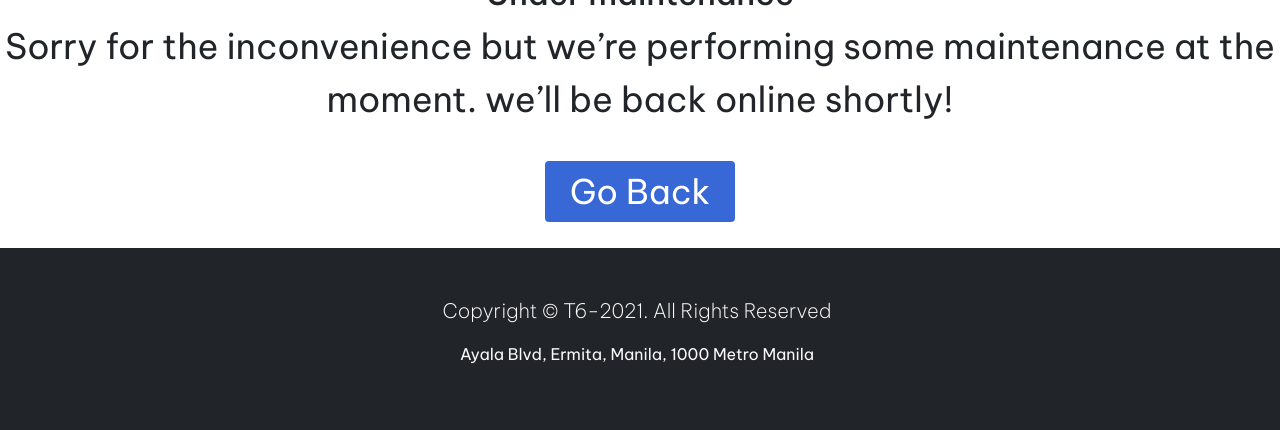
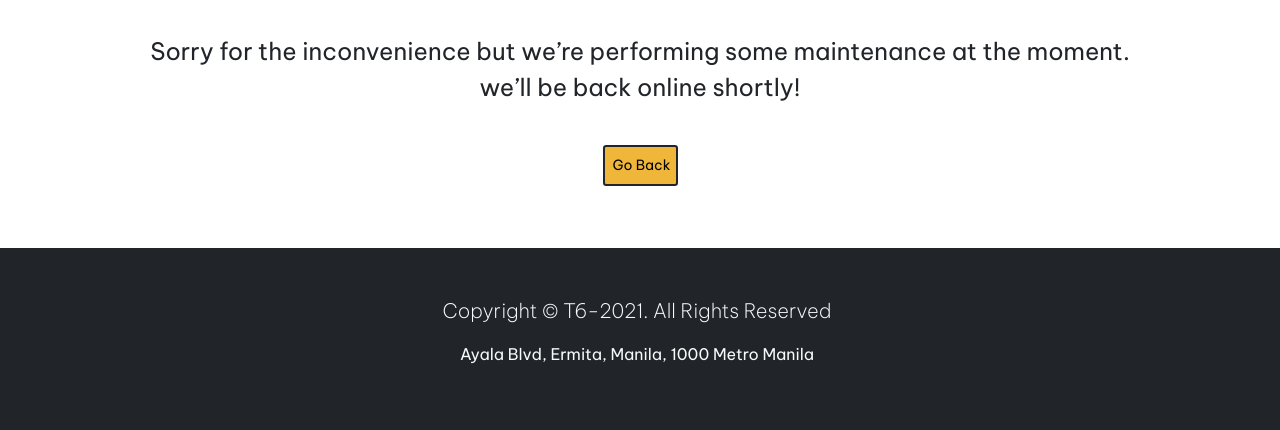
Before and after one commit to kaid0011/Team06_BSCS3AB, a CodeIgniter app: page /Team06_BSCS3AB/supportteam/bugreport in a window 1280 px wide. Shown: the part 438-868 px from the top of the page. Run offline with CodeIgniter, Linux system fonts and the light colour scheme; some libraries are stand-ins or nearby versions; some web fonts are replaced.

Commit message:
New Updates 2/2

```diff
--- a/application/views/pages/reportuser/reportUserPublicNB.php
+++ b/application/views/pages/reportuser/reportUserPublicNB.php
@@ -40,7 +40,7 @@
                     <!-- By report -->
                         <div class="mb-3">
                             <label class="form-check-label" for="exampleCheck1">
-                                <p class="text-muted"> Report Ticket will be checked by the support team.<br>It may take a few days. Thank you for your understanding. <br><a href="<?=base_url('registration/termsofservice')?>" class="text-reset"> Terms of Service </a> and <a href="<?=base_url('registration/privacypolicy')?>" class="text-reset">Privacy Policy</a> </p>
+                                <p class="text-muted"> Report Ticket will be checked by the support team.<br>It may take a few days. Thank you for your understanding.<br><a href="<?=base_url('registration/termsofservice')?>" class="text-reset"> Terms of Service </a> and <a href="<?=base_url('registration/privacypolicy')?>" class="text-reset">Privacy Policy</a> </p>
                             </label>
                   <!-- Report Button -->
                   <div class="col-md d-flex justify-content-end align-items-center">
--- a/application/views/pages/supportteam/bugreport.php
+++ b/application/views/pages/supportteam/bugreport.php
@@ -2,18 +2,10 @@
         <img src="<?=base_url('assets/images/registration/mainte.png')?>"style="height: 300px;
       width: 400px;">
         <h2>Under maintenance</h2>
-        <p style=" font-size: 35px;padding-bottom: 20px;">
+        <p class="p-4 px-5"style=" font-size: 24px;padding-bottom: 20px;">
         Sorry for the inconvenience but we’re performing some maintenance at the moment.
-            we’ll be back online shortly!</p>
-        <a href="<?= base_url('supportteam') ?>"style=" background: #3867d6;
-      border-radius:4px;
-      outline: none;
-      border: 0px;
-      color: #fff;
-      font-size: 34px;
-      cursor: pointer;
-      text-decoration: none;
-      padding: 5px 25px;">Go Back</a>
+            <br>we’ll be back online shortly!</p>
+        <a href="<?= base_url('supportteam') ?>"><input type="submit" value="Go Back" name="action" style="background-color: #f0b63a; width: 75px;" class="p-2 mb-5 btn-sm border border-2 border-dark btn-end"></a>
       </section>
 <style>
     body{
```
Also changed, not shown: application/views/pages/publicnotebook/withpicviewpublic.php (+5 -5 lines), application/views/pages/supportteam/AdminMainpage.php (+5 -4 lines), application/views/pages/supportteam/recommendation.php (+3 -11 lines).
